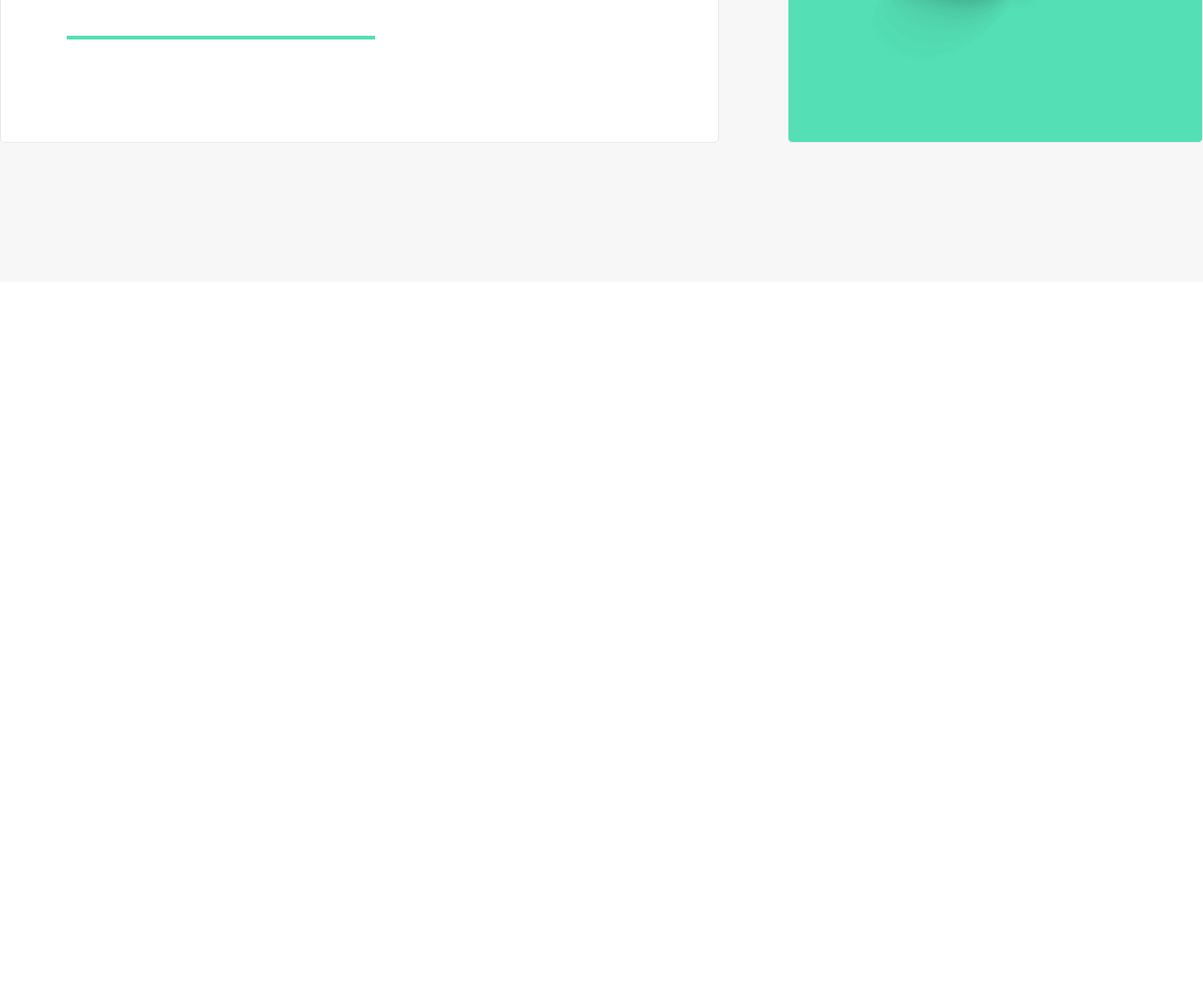
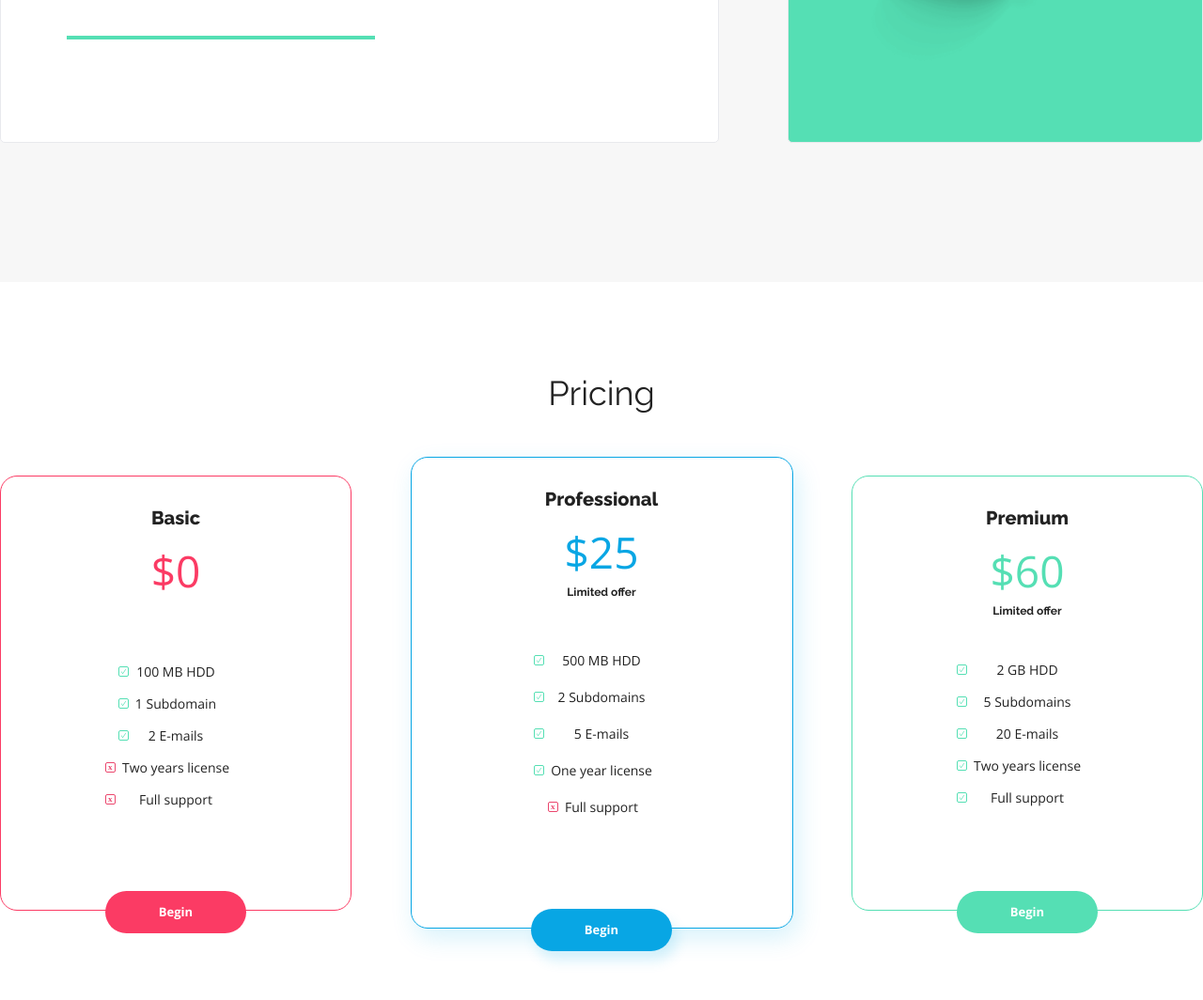
Before and after one commit to ewalezny/BestShop, a plain HTML site: page index.html in a window 1280 px wide. Shown: the part 2493-3557 px from the top of the page at 94% size. Before the commit the page ends 2793 px from the top, so only its background shows below. Drawn offline with nearby package versions, Linux system fonts and the light colour scheme.

Commit message:
Pricing section done

```diff
--- a/css/style.css
+++ b/css/style.css
@@ -323,3 +323,118 @@
     bottom: 0;
     left: 0;
 }
+
+.pricing h2 {
+    font-family: var(--font-raleway);
+    font-size: 36px;
+    text-align: center;
+    padding: 100px 0 50px;
+}
+
+.pricing__boxes {
+    display: flex;
+    justify-content: space-between;
+    align-items: center;
+    margin-bottom: 180px;
+}
+
+.pricing--box {
+    width: 372px;
+    height: 461px;
+    border: 1px solid var(--color-redish);
+    border-radius: 18px;
+    text-align: center;
+    position: relative;
+    display: flex;
+    flex-direction: column;
+    align-items: center;
+}
+
+.pricing h3 {
+    font-family: var(--font-raleway);
+    font-size: 20px;
+    font-weight: 800;
+    padding-top: 34px;
+}
+
+.pricing h4 {
+    font-family: var(--font-open-sans);
+    font-size: 46px;
+    font-weight: 300;
+    color: var(--color-redish);
+    line-height: 64px;
+    padding: 14px 0 69px 0;
+}
+
+.pricing ul li {
+    font-family: var(--font-open-sans);
+    font-size: 14px;
+    padding-bottom: 20px;
+}
+
+.ul__green {
+    list-style-image: url("../assets/Ckechmark-1.svg");
+}
+
+.ul__red {
+    list-style-image: url("../assets/Close.svg");
+}
+
+.btn__small {
+    padding: 16px 57px;
+    position: absolute;
+    box-shadow: none;
+    font-size: 13px;
+    bottom: -25px;
+}
+
+.btn__redish {
+    background: var(--color-redish);
+}
+
+.btn__primary {
+    box-shadow: 5px 10px 14px var(--color-primary-shadow);
+}
+
+.btn__green {
+    background: var(--color-green);
+}
+
+.pricing__box-3 {
+    border-color: var(--color-green);
+}
+
+.pricing__box-3 h4 {
+    color: var(--color-green);
+    padding-bottom: 5px;
+}
+
+.pricing__box-3 h5 {
+    font-family: var(--font-raleway);
+    font-size: 12px;
+    font-weight: 700;
+    padding-bottom: 50px;
+}
+
+.pricing__box-2 {
+    border-color: var(--color-primary);
+    box-shadow: 5px 10px 27px var(--color-primary-shadow);
+    width: 405px;
+    height: 500px;
+}
+
+.pricing__box-2 h4 {
+    color: var(--color-primary);
+    padding-bottom: 5px;
+}
+
+.pricing__box-2 h5 {
+    font-family: var(--font-raleway);
+    font-size: 12px;
+    font-weight: 700;
+    padding-bottom: 60px;
+}
+
+.pricing__box-2 ul li {
+    padding-bottom: 25px;
+}
--- a/index.html
+++ b/index.html
@@ -93,5 +93,54 @@
         </div>
     </div>
 </section>
+<section class="pricing" id="pricing">
+    <div class="container">
+        <h2>Pricing</h2>
+        <div class="pricing__boxes">
+            <div class="pricing--box pricing__box-1">
+                <h3>Basic</h3>
+                <h4>$0</h4>
+                <ul class="ul__green">
+                    <li>100 MB HDD</li>
+                    <li>1 Subdomain</li>
+                    <li>2 E-mails</li>
+                </ul>
+                <ul class="ul__red">
+                    <li>Two years license</li>
+                    <li>Full support</li>
+                </ul>
+                <a href="" class="btn btn__small btn__redish">Begin</a>
+            </div>
+            <div class="pricing--box pricing__box-2">
+                <h3>Professional</h3>
+                <h4>$25</h4>
+                <h5>Limited offer</h5>
+                <ul class="ul__green">
+                    <li>500 MB HDD</li>
+                    <li>2 Subdomains</li>
+                    <li>5 E-mails</li>
+                    <li>One year license</li>
+                </ul>
+                <ul class="ul__red">
+                    <li>Full support</li>
+                </ul>
+                <a href="" class="btn btn__small btn__primary">Begin</a>
+            </div>
+            <div class="pricing--box pricing__box-3">
+                <h3>Premium</h3>
+                <h4>$60</h4>
+                <h5>Limited offer</h5>
+                <ul class="ul__green">
+                    <li>2 GB HDD</li>
+                    <li>5 Subdomains</li>
+                    <li>20 E-mails</li>
+                    <li>Two years license</li>
+                    <li>Full support</li>
+                </ul>
+                <a href="" class="btn btn__small btn__green">Begin</a>
+            </div>
+        </div>
+    </div>
+</section>
 </body>
 </html>
```
